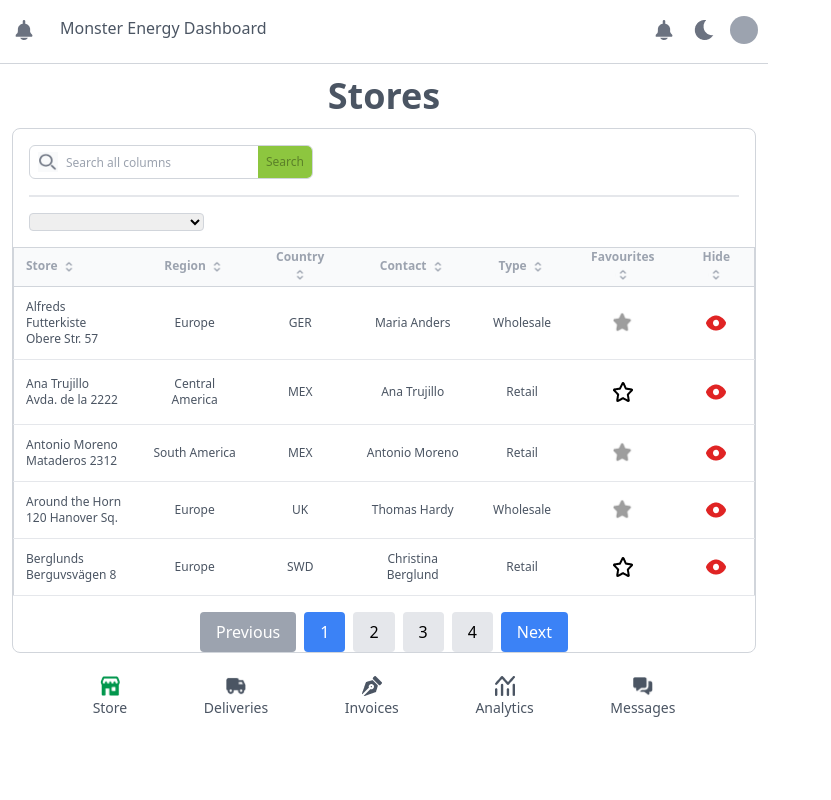
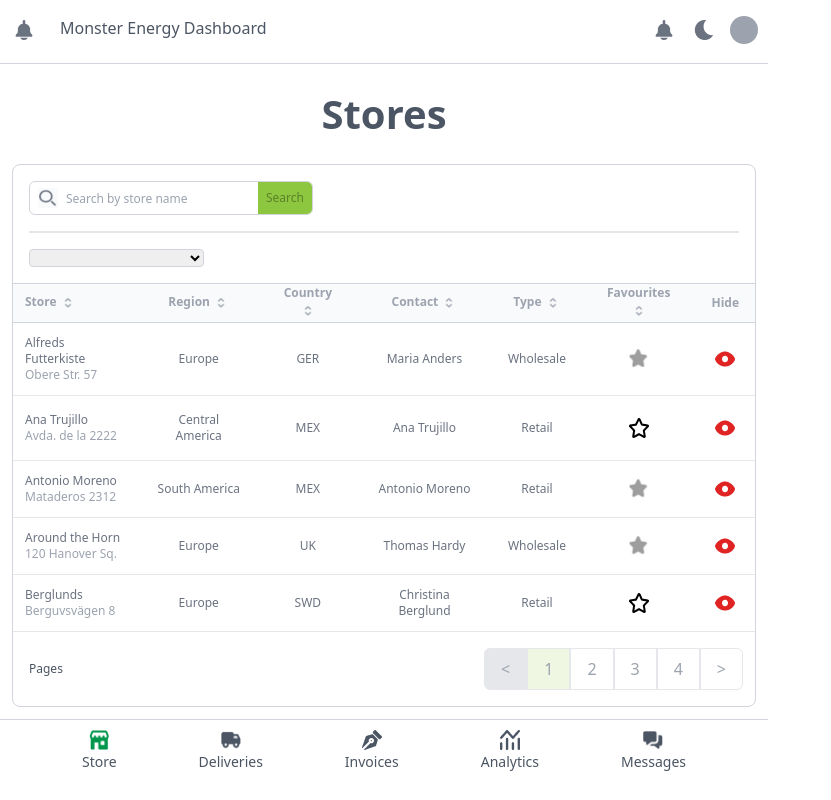
Before and after one commit to manal-gafoor/monster-dashboard, an Angular app: page / in a window 1280 px wide. Shown: the whole page, without its empty margins (0-831 px from the left). Built offline with nearby package versions, Linux system fonts and the light colour scheme.

Commit message:
Working search and sort

```diff
--- a/src/app/components/dashboard/dashboard.component.html
+++ b/src/app/components/dashboard/dashboard.component.html
@@ -17,22 +17,27 @@
 <!-- Main Content -->
 <main class="h-full text-center flex-1">
 
-  <h1 class="text-4xl font-bold text-gray-600 text-center m-3">Stores</h1>
+  <h1 class="text-[40px] font-bold text-gray-600 text-center m-5">Stores</h1>
 
   <div class="m-3 border-[1px] border-gray-300 rounded-lg">
 
     <!-- Search and Filter section  -->
-    <div class="p-4 flex flex-col gap-y-4 justify-start items-start">
+    <section class="p-4 flex flex-col gap-y-4 justify-start items-start">
+
       <!-- Search Bar -->
       <div class="w-auto flex items-center border border-gray-300 rounded-md text-left">
         <img src="../assets/search.PNG" class="w-5 h-5 ml-2">
         <input
           type="text"
-          [(ngModel)]="filterText"
-          placeholder="Search all columns"
+          placeholder="Search by store name"
           class="p-2 w-[200px] h-[30px] focus:outline-none text-xs"
+          #search
         />
-        <button class=" text-xs bg-[#8dc63f] text-[#5c8129] p-2 rounded-tr-[5px] rounded-br-[5px]">Search</button>
+        <button (click)="onSearch(search.value)"
+          class="text-xs bg-[#8dc63f] text-[#5c8129] p-2 rounded-tr-[5px] rounded-br-[5px]"
+        >
+          Search
+        </button>
       </div>
 
       <hr class="w-full border-[1px] border-gray-200">
@@ -40,7 +45,7 @@
       <!-- Filter & Sort Bar -->
       <div class="flex justify-between">
         <!-- Filter by Column -->
-        <select [(ngModel)]="filterColumn" class="h-4 px-4 py-2 border border-gray-300 rounded focus:outline-none focus:ring-2 focus:ring-blue-500">
+        <select [(ngModel)]="searchColumn" class="h-4 px-4 py-2 border border-gray-300 rounded focus:outline-none focus:ring-2 focus:ring-blue-500">
           <option value="">Filter by column</option>
           <option value="id">ID</option>
           <option value="name">Name</option>
@@ -83,9 +88,9 @@
           </button>
         </div> -->
       </div>
-    </div>
+    </section>
 
-    <table class="min-w-full border-collapse border border-gray-300 items-stretch">
+    <table class="min-w-full border-collapse border-t border-b border-gray-300 items-stretch">
       <thead>
           <tr class="bg-[#f9fafb] border-b border-gray-300 [&>*]:text-xs [&>*]:text-gray-400">
             <th class="px-3 py-2 text-left flex-4">
@@ -114,17 +119,16 @@
             </th>
             <th class="px-4 flex-1">
               Hide
-              <img src="../assets/sort.png" class="w-4 inline-block cursor-pointer" (click)="changeSort('viewed')">
             </th>
           </tr>
       </thead>
 
       <tbody>
-          <tr *ngFor="let row of paginatedData, let i=index" class="[&>*]:border-b [&>*]:border-gray-200 [&>*]:text-xs [&>*]:text-gray-600">
-            <td class="p-3  flex-2">
+          <tr *ngFor="let row of paginatedData(search.value), let i=index" class="[&>*]:border-b [&>*]:border-gray-200 [&>*]:text-xs [&>*]:text-gray-500">
+            <td class="p-3 flex-2">
               <div class="text-left">
                 <p>{{ row.name}}</p>
-                <p>{{ row.address }}</p>
+                <p class="text-gray-400">{{ row.address }}</p>
               </div>
             </td>
             <td class="p-4 flex-2">{{ row.region }}</td>
@@ -141,24 +145,27 @@
       </tbody>
     </table>
 
-    <div class="flex justify-center items-center mt-4">
+    <!-- Pagination -->
+    <div class="flex justify-between items-center my-4 mr-3">
+      <p class="text-xs text-gray-600 px-4">Pages</p>
+      <div>
         <!-- Previous Button -->
         <button
           (click)="goToPage(currentPage - 1)"
           [disabled]="currentPage === 1"
-          class="px-4 py-2 mx-1 bg-blue-500 text-white rounded disabled:bg-gray-400"
+          class="px-4 py-2 border border-gray-200 text-gray-400 rounded-tl-md rounded-bl-md disabled:bg-gray-200"
         >
-          Previous
+         <
         </button>
 
         <!-- Page Number Buttons -->
         <ng-container *ngFor="let page of pageNumbers">
           <button
             (click)="goToPage(page)"
-              [class.bg-blue-500]="page === currentPage"
-              [class.text-white]="page === currentPage"
-              [class.bg-gray-200]="page !== currentPage"
-              class="px-4 py-2 mx-1 rounded transition duration-300"
+            [class.bg-[#eff7e3]]="page === currentPage"
+            [class.text-[#c9d3ba]]="page === currentPage"
+            [class.bg-white]="page !== currentPage"
+            class="px-4 py-2 text-gray-400 border border-gray-200 transition duration-300"
           >
             {{ page }}
           </button>
@@ -168,16 +175,17 @@
         <button
           (click)="goToPage(currentPage + 1)"
           [disabled]="currentPage === totalPages"
-            class="px-4 py-2 mx-1 bg-blue-500 text-white rounded disabled:bg-gray-400"
+          class="px-4 py-2 text-gray-400 border border-gray-200 rounded-tr-md rounded-br-md disabled:bg-gray-200"
         >
-            Next
+          >
         </button>
+      </div>
     </div>
   </div>
 </main>
 
 <!-- Footer  -->
-<footer class="p-4 h-[64px] w-xl flex items-center justify-evenly text-gray-600">
+<footer class="h-[64px] w-xl flex items-center justify-evenly text-gray-600 border-t-[1px] border-gray-300">
     <div *ngFor="let tab of tabIcons" class="flex items-center justify-center flex-col gap-y-[2px]">
         <img src="../assets/{{tab.icon}}" class="w-[20px]">
         <p class="text-sm">{{ tab.name }}</p>
--- a/src/app/components/dashboard/dashboard.component.ts
+++ b/src/app/components/dashboard/dashboard.component.ts
@@ -1,6 +1,6 @@
 import { Component } from '@angular/core';
 import { tabIcons } from 'src/app/models/tab-icons';
-import { Data, data } from 'src/app/models/data';
+import { Data, DATA } from 'src/app/models/data';
 
 @Component({
   selector: 'app-dashboard',
@@ -9,28 +9,34 @@ import { Data, data } from 'src/app/models/data';
 })
 export class DashboardComponent {
   tabIcons = tabIcons;
-  data: Data[] = data;
+  data: Data[] = structuredClone(DATA);
 
-   // Pagination variables
-   currentPage: number = 1;
-   pageSize: number = 5;
-   totalItems: number = this.data.length;
+  filteredData: Data[] = DATA;  // Data that matches the search query
+  // searchText: string = '';  // Search input text
+  searchColumn: string = 'name';  // The column to search in (default: name)
+  currentPage: number = 1;  // Current page for pagination
+  itemsPerPage: number = 5;  // Items per page for pagination
 
-   // Filter & Sort variables
-  filterText: string = '';  // Search text
-  filterColumn: string = ''; // Filter by specific column
-  sortColumn: string = 'id'; // Default sort by 'id'
+  sortColumn: string = 'name'; // Default sort by 'name'
   sortDirection: 'asc' | 'desc' = 'asc';
 
-  // Get the current page of data with filtering and sorting
-  get paginatedData() {
+  // Calculate the total number of pages based on the filtered data
+  get totalPages(): number {
+    return Math.ceil(this.filteredData.length / this.itemsPerPage);
+  }
+
+  paginatedData(searchText: string = '') {
     let filteredData = this.data.filter(row => {
-      // If a column filter is selected, apply it
-      if (this.filterColumn) {
-        return row[this.filterColumn as keyof Data].toString().toLowerCase().includes(this.filterText.toLowerCase());
+      if (this.searchColumn) {
+        // Apply filter to a specific column
+        return row[this.searchColumn as keyof Data]
+          .toString()
+          .toLowerCase()
+          .includes(searchText.toLowerCase());
       }
-      // If no column filter, apply general search across all columns
-      return Object.values(row).some(value => value.toString().toLowerCase().includes(this.filterText.toLowerCase()));
+      // If no column filter is selected, apply general search
+      return Object.values(row)
+        .some(value => value.toString().toLowerCase().includes(searchText.toLowerCase()));
     });
 
     // Sort filtered data based on selected column and direction
@@ -48,19 +54,44 @@ export class DashboardComponent {
     });
 
     // Implement pagination
-    const startIndex = (this.currentPage - 1) * this.pageSize;
-    const endIndex = startIndex + this.pageSize;
+    const startIndex = (this.currentPage - 1) * this.itemsPerPage;
+    const endIndex = startIndex + this.itemsPerPage;
     return sortedData.slice(startIndex, endIndex);
+  }
+
+  // Trigger the search functionality on button click
+  onSearch(searchText: string): void {
+    // You can add additional logic here if needed (e.g., reset pagination on new search)
+    this.filteredData = this.data.filter((item) => {
+      if (this.searchColumn) {
+        return item[this.searchColumn as keyof Data]
+          .toString()
+          .toLowerCase()
+          .includes(searchText.toLowerCase());
+      }
+      return Object.values(item)
+        .some((value) => value.toString().toLowerCase().includes(searchText.toLowerCase()));
+    });
+    this.currentPage = 1; // Reset pagination to the first page after search
+  }
+
+  // Go to the previous page
+  prevPage(): void {
+    if (this.currentPage > 1) {
+      this.currentPage--;
+    }
+  }
+
+  // Go to the next page
+  nextPage(): void {
+    if (this.currentPage < this.totalPages) {
+      this.currentPage++;
+    }
   }
 
   // Change page
   goToPage(page: number) {
     this.currentPage = page;
-  }
-
-  // Get the total number of pages
-  get totalPages() {
-    return Math.ceil(this.totalItems / this.pageSize);
   }
 
   // Get the range of page numbers to display
@@ -75,10 +106,12 @@ export class DashboardComponent {
   // Change sort column and direction
   changeSort(column: string) {
     if (this.sortColumn === column) {
+      console.log('sortColumn === column', column);
       this.sortDirection = this.sortDirection === 'asc' ? 'desc' : 'asc';
     } else {
+      console.log('sortColumn !== column', column);
       this.sortColumn = column;
-      this.sortDirection = 'asc';
+      this.sortDirection = 'desc';
     }
   }
 
--- a/src/app/models/data.ts
+++ b/src/app/models/data.ts
@@ -12,7 +12,7 @@ export class Data {
     ) {}
 }
 
-export const data = [
+export const DATA = [
     new Data(1, 'Alfreds Futterkiste', 'Obere Str. 57', 'Europe', 'GER', 'Maria Anders', 'Wholesale', false, true),
     new Data(2, 'Ana Trujillo', 'Avda. de la 2222', 'Central America', 'MEX', 'Ana Trujillo', 'Retail', true, true),
     new Data(3, 'Antonio Moreno', 'Mataderos 2312', 'South America', 'MEX', 'Antonio Moreno', 'Retail', false, true),
```
Lines whose indentation alone changed are shown as unchanged.
